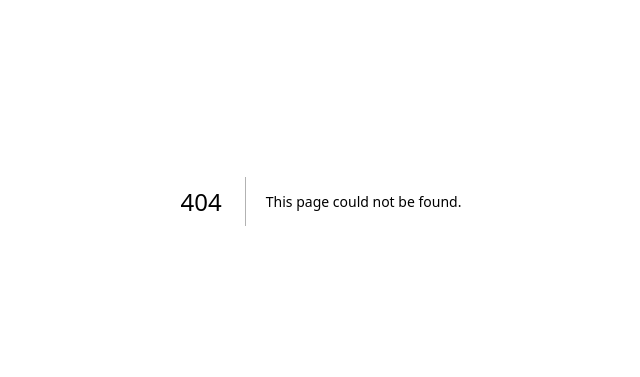
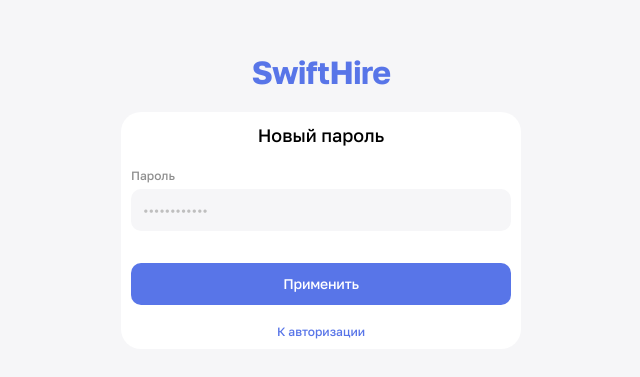
Before and after one commit to pdvkpchtt/NextAuth_2FA_OAuth_NextJS_FullStack, a Next.js app: page /auth/new-password in a window 1280 px wide. Before the commit this address had no page. Shown: the part 199-576 px from the top of the page, without its empty margins (319-959 px from the left). Built offline with nearby package versions, Linux system fonts and the light colour scheme.

Commit message:
done with update password server actions

```diff
--- /dev/null
+++ b/src/app/auth/new-password/page.js
@@ -0,0 +1,7 @@
+import NewPasswordForm from "@/components/auth/NewPasswordForm";
+
+const NewPasswordPage = () => {
+  return <NewPasswordForm />;
+};
+
+export default NewPasswordPage;
--- /dev/null
+++ b/src/components/auth/NewPasswordForm.js
@@ -0,0 +1,105 @@
+"use client";
+
+import { useState, useTransition } from "react";
+import { useRouter, useSearchParams } from "next/navigation";
+import { useForm } from "react-hook-form";
+import { zodResolver } from "@hookform/resolvers/zod";
+
+import TextHead from "@/shared/text/TextHead";
+import { ButtonPrimary } from "@/shared/ui/Button";
+import Card from "@/shared/ui/Card";
+import { Input } from "@/shared/ui/Input";
+import FormError from "./FormError";
+import FormSuccess from "./FormSuccess";
+import TextHref from "@/shared/text/TextHref";
+import { newPassword } from "@/server/auth/newPassword";
+
+import { PasswordSchema } from "@/schema";
+
+const NewPasswordForm = () => {
+  const searchParams = useSearchParams();
+  const router = useRouter();
+
+  const token = searchParams.get("token");
+
+  const {
+    register,
+    handleSubmit,
+    formState: { errors },
+  } = useForm({
+    resolver: zodResolver(PasswordSchema),
+    defaultValues: { password: "" },
+  });
+
+  const [result, setResult] = useState(null);
+  const [isPending, startTransition] = useTransition();
+
+  const handleChange = async (values) => {
+    const res = await newPassword(values);
+    setResult(res);
+  };
+
+  const submitForm = (values) => {
+    if (!token) {
+      setResult({ error: "Ошибка! Отсутсвует токен" });
+      return;
+    }
+
+    setResult(null);
+
+    startTransition(() => {
+      handleChange(values);
+    });
+  };
+
+  return (
+    <>
+      <p className="font-bold text-[32px] transition text-[#5875e8] duration-[250ms] leading-[38.4px] tracking-[-0.023em] select-none">
+        SwiftHire
+      </p>
+
+      <Card style="max-w-[400px] w-full flex flex-col gap-[20px]" padding={10}>
+        <TextHead
+          text="Новый пароль"
+          style={"font-medium text-[18px] text-center select-none"}
+        />
+
+        <FormError message={result?.error} />
+        <FormSuccess message={result?.success} />
+
+        <form
+          className="flex flex-col gap-[12px]"
+          onSubmit={handleSubmit(submitForm)}
+        >
+          <Input
+            disabled={isPending}
+            type={"password"}
+            name="password"
+            label="Пароль"
+            borderRadius={10}
+            placeholder="••••••••••••"
+            error={errors?.password}
+            caption={errors?.password && errors?.password?.message}
+            register={register("password")}
+          />
+
+          <ButtonPrimary
+            type="submit"
+            text="Применить"
+            borderRadius={10}
+            style="mt-[20px]"
+            loader={isPending}
+          />
+        </form>
+
+        <TextHref
+          onClick={() => router.push("/auth/login")}
+          text="К авторизации"
+          style="text-[12px] leading-[14px] font-medium text-center"
+        />
+      </Card>
+    </>
+  );
+};
+
+export default NewPasswordForm;
--- a/src/components/auth/NewVerificationForm.js
+++ b/src/components/auth/NewVerificationForm.js
@@ -21,7 +21,7 @@
   const token = searchParams.get("token");
 
   const onSubmit = useCallback(() => {
-    if (!!result) result;
+    if (!!result) return;
 
     if (!token) {
       setResult({ error: "Ошибка! Отсутсвует токен" });
--- a/src/schema/index.js
+++ b/src/schema/index.js
@@ -14,3 +14,7 @@
 export const ResetPasswordSchema = z.object({
   email: z.string().email({ message: "Неверный формат почты" }),
 });
+
+export const PasswordSchema = z.object({
+  password: z.string().min(6, { message: "Минимум 6 символов" }),
+});
--- /dev/null
+++ b/src/server/auth/newPassword.js
@@ -0,0 +1,43 @@
+"use server";
+
+import bcrypt from "bcryptjs";
+
+import { prisma } from "../db";
+import { PasswordSchema } from "@/schema";
+import { getUserByEmail } from "../user/getUser";
+import {
+  deletePasswordResetToken,
+  getPasswordResetTokenByToken,
+} from "./passwordResetToken";
+
+export const newPassword = async (values, token) => {
+  if (!token) return { error: "Ошибка! Отсутсвует токен" };
+
+  const validatedFields = PasswordSchema.safeParse(values);
+
+  if (!validatedFields.success) {
+    return { error: "Минимальная длинна пароля - 6 символов" };
+  }
+
+  const { password } = validatedFields.data;
+
+  const existingToken = await getPasswordResetTokenByToken(token);
+  if (!existingToken) return { error: "Неверный токен" };
+
+  const hasExpired = new Date(existingToken.expires) < new Date();
+  if (hasExpired) return { error: "Токен устарел" };
+
+  const existingUser = await getUserByEmail(existingToken.email);
+  if (!existingUser)
+    return { error: "Пользователя с такой почтой не существует" };
+
+  const hashedPassword = await bcrypt.hash(password, 10);
+
+  await prisma.user.update({
+    data: { password: hashedPassword },
+  });
+
+  await deletePasswordResetToken(existingToken.id);
+
+  return { success: "Пароль успешно изменен" };
+};
--- a/src/server/auth/newVerification.js
+++ b/src/server/auth/newVerification.js
@@ -8,8 +8,10 @@
 } from "./verificationToken";
 
 export const newVerification = async (token) => {
+  if (!token) return { error: "Ошибка! Отсутсвует токен" };
+
   const existingToken = await getVerificationTokenByToken(token);
-  if (!existingToken) return { error: "Токен не существует" };
+  if (!existingToken) return { error: "Неверный токен" };
 
   const hasExpired = new Date(existingToken.expires) < new Date();
   if (hasExpired) return { error: "Токен устарел" };
```
